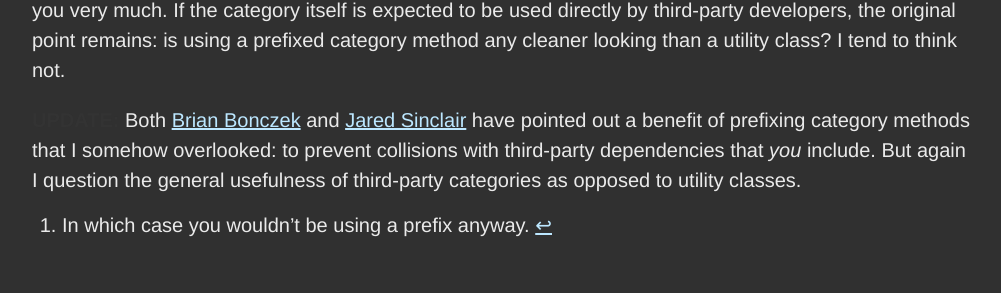
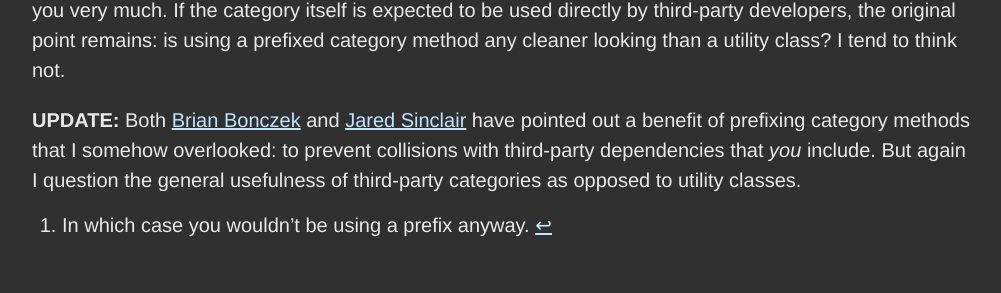
Before and after one commit to irace/irace.github.com, a Jekyll site: the page built from _posts/2013-11-27-why-i-dont-prefix-category-methods.md, in a window 1280 px wide. Shown: the part 1155-1448 px from the top of the page, without its empty margins (138-1139 px from the left). Built offline with Jekyll 4.4.1, drawn with Linux system fonts in a browser that asks for light colours; comment, search, counter and statistics services are not loaded.

Commit message:
Fix bold color

```diff
--- a/stylesheets/styles.css
+++ b/stylesheets/styles.css
@@ -2,8 +2,11 @@ body {
   font-family: "Helvetica Neue", sans-serif;
 	margin: 40px 0 40px 0;
 	background-color: #303030;
+	font-size: 20px;
+}
+
+strong, body {
   color: #EAEAEA !important;
-	font-size: 20px;
 }
 
 /* Code */
```
